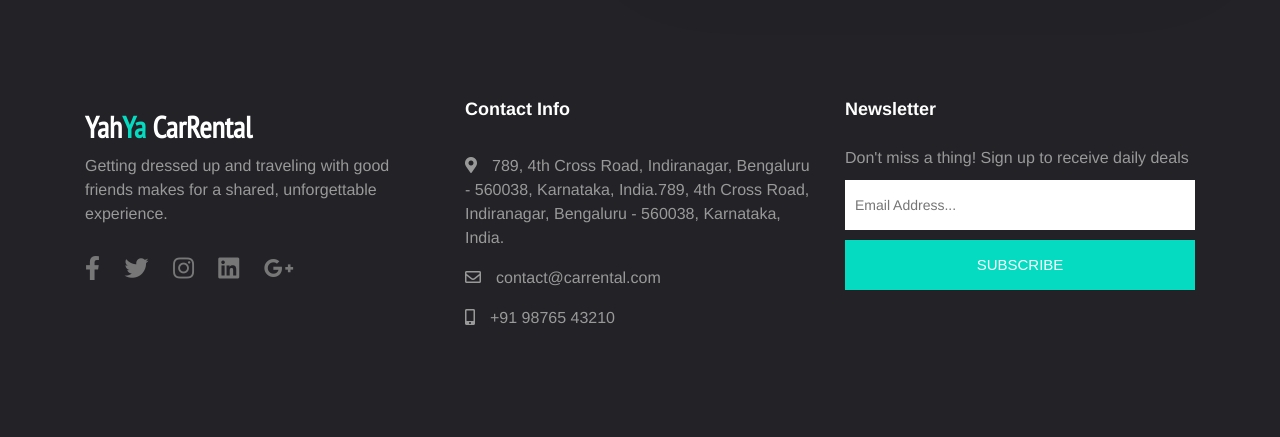
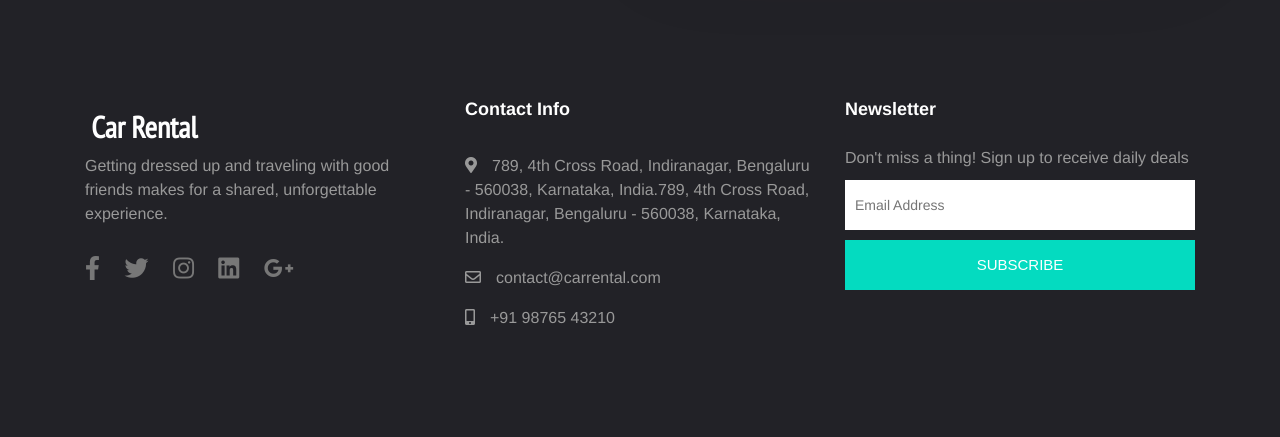
Before and after one commit to SudeepGowda55/Car-Rental-Website, a PHP site: page / in a window 1280 px wide. Shown: the part 3832-4269 px from the top of the page. Run offline with PHP 8.4, Linux system fonts and the light colour scheme; data comes from the database, SQL or seed files in the repository.

Commit message:
Update index.php

```diff
--- a/index.php
+++ b/index.php
@@ -287,7 +287,7 @@
             <div class="col-lg-4 col-md-6">
                 <div class="footer_widget">
                     <a class="navbar-brand" href="">
-                        Yah<span style = "color:#04DBC0">Ya</span>&nbsp;CarRental
+                        <span style = "color:#04DBC0"></span>&nbsp;Car Rental
                     </a>
                     <p>
                         Getting dressed up and traveling with good friends makes for a shared, unforgettable experience.
@@ -329,7 +329,7 @@ Karnataka, India.
                     <p style = "margin-bottom:0px">Don't miss a thing! Sign up to receive daily deals</p>
                     <div class="subscribe_form">
                         <form action="#" class="subscribe_form" novalidate="true">
-                            <input type="email" name="EMAIL" id="subs-email" class="form_input" placeholder="Email Address...">
+                            <input type="email" name="EMAIL" id="subs-email" class="form_input" placeholder="Email Address">
                             <button type="submit" class="submit">SUBSCRIBE</button>
                             <div class="clearfix"></div>
                         </form>
```
